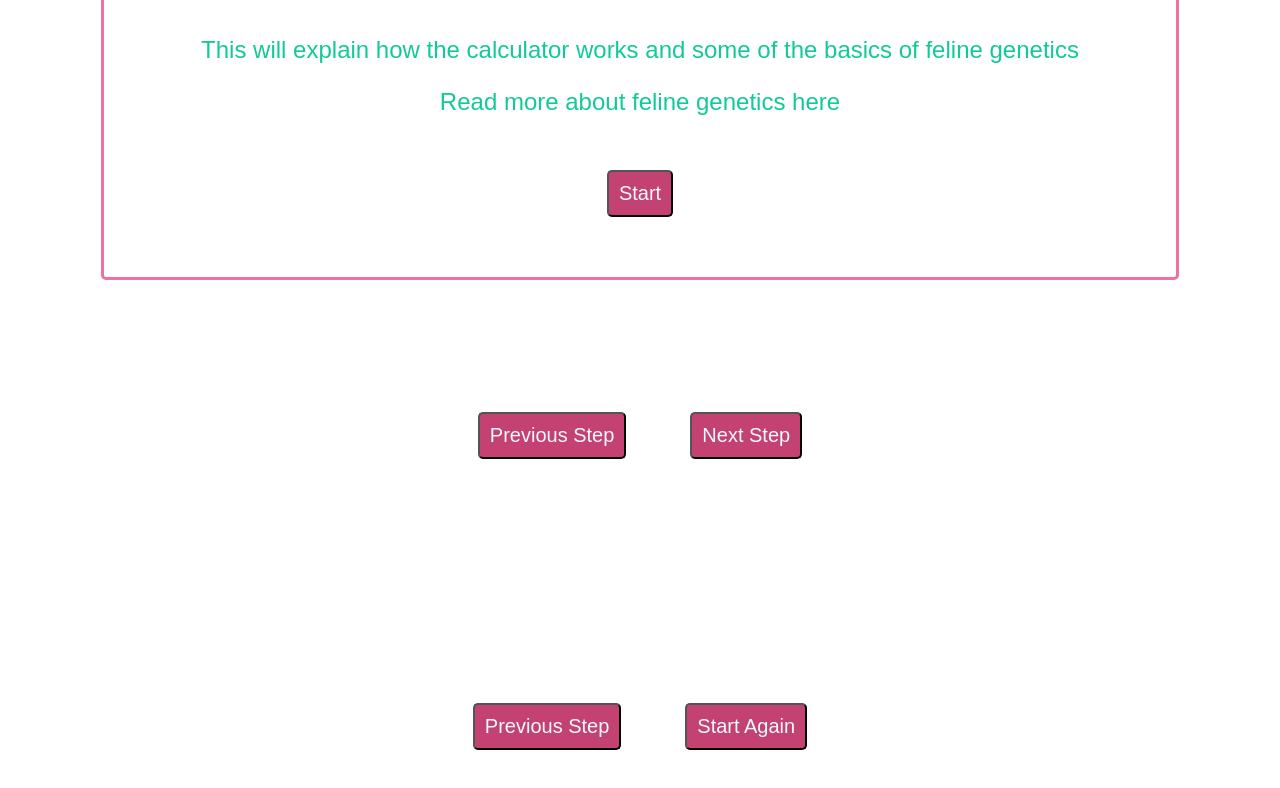
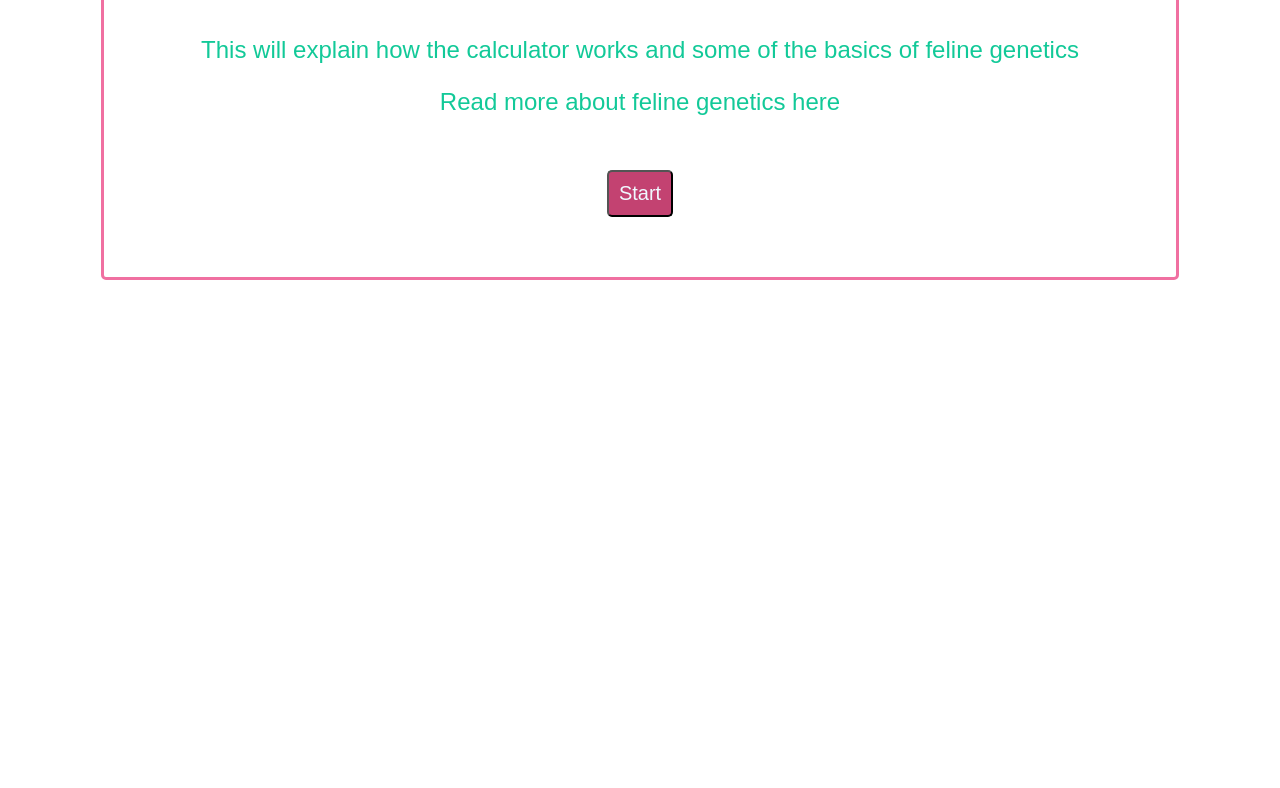
Before and after one commit to Laura10101/kitten-calculator, a plain HTML site: page index.html in a window 1280 px wide. Shown: the part 74-862 px from the top of the page. Drawn offline with Linux system fonts and the light colour scheme.

Commit message:
Make flow button visibility inherited

```diff
--- a/assets/css/main.css
+++ b/assets/css/main.css
@@ -51,7 +51,6 @@ section {
     border-radius: 5px;
     transition-duration: 0.4s;
     margin: 30px;
-    visibility: visible;
 }
 
 .flow-button:hover {
```
